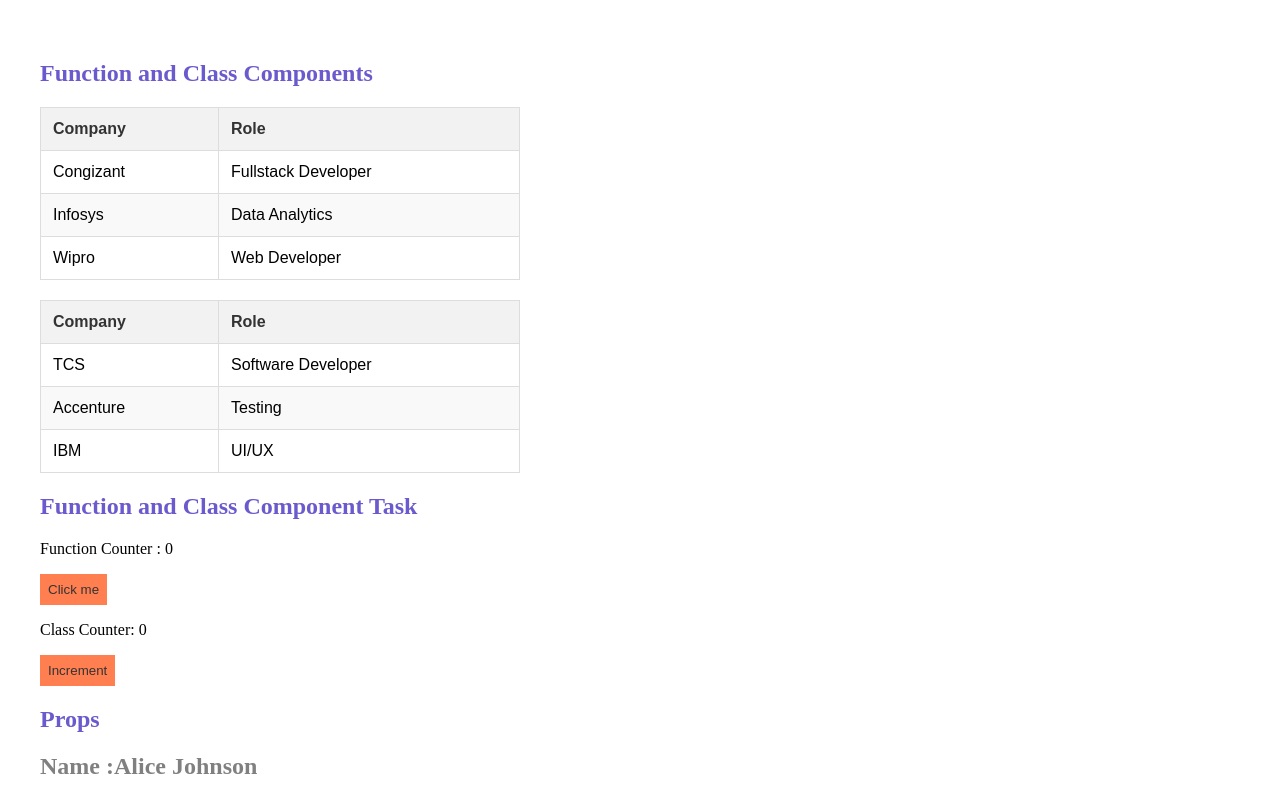
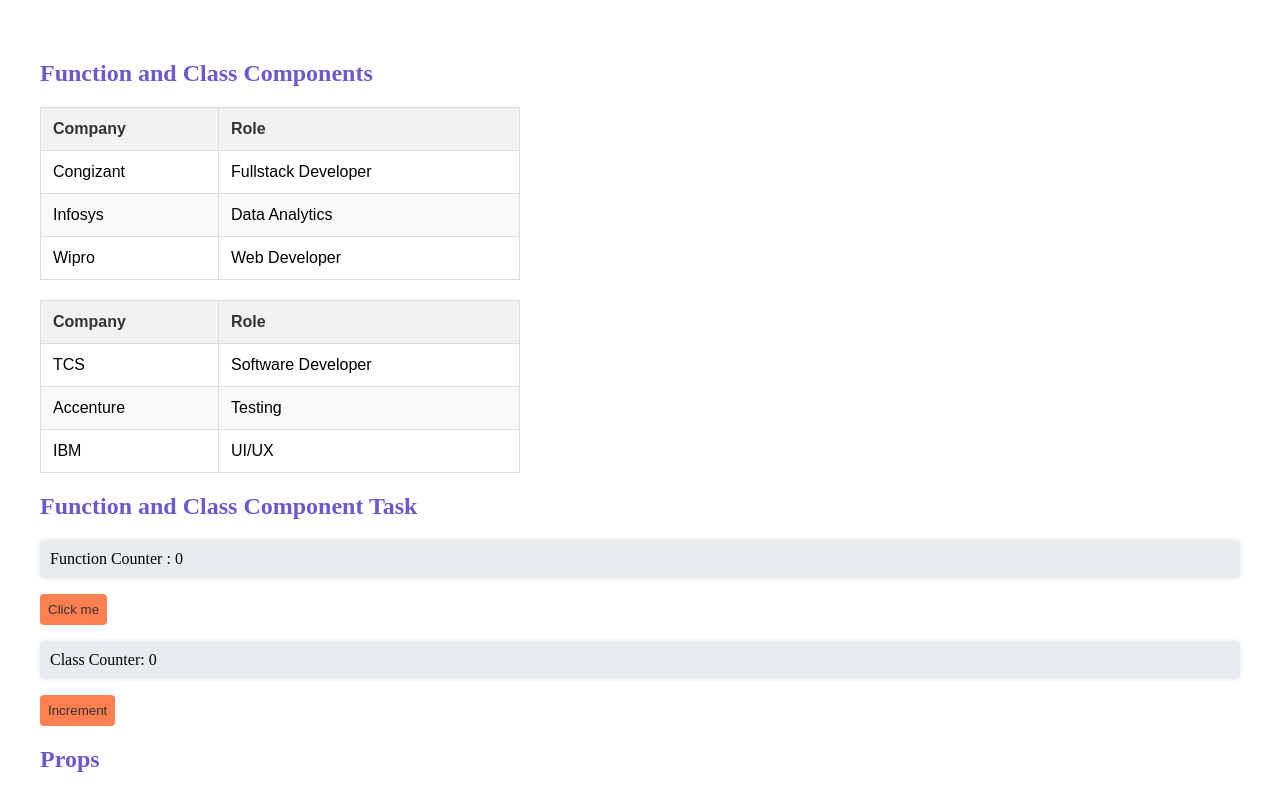
Before and after one commit to VIJAYADASS/React-Learning-and-Task, a React (Vite) app: page / in a window 1280 px wide. Shown: the top 796 px of the page. Built offline with nearby package versions, Linux system fonts and the light colour scheme.

Commit message:
Add the styles for usestate hook

```diff
--- a/src/App.css
+++ b/src/App.css
@@ -69,3 +69,58 @@
   border: 3px solid;
   padding: 25px;
 }
+/* usestateapp */
+.head {
+  color: crimson;
+}
+
+/* useState hook - secondTask */
+form {
+  background-color: #fff;
+  padding: 20px;
+  border-radius: 5px;
+  box-shadow: 0 0 10px rgba(0, 0, 0, 0.1);
+}
+
+form div {
+  margin-bottom: 15px;
+}
+
+label {
+  display: block;
+  font-weight: bold;
+  margin-bottom: 5px;
+}
+
+input {
+  width: 100%;
+  padding: 8px;
+  border: 1px solid #ccc;
+  border-radius: 4px;
+  box-sizing: border-box;
+}
+
+button {
+  background-color: #007bff;
+  color: #fff;
+  padding: 10px 15px;
+  border: none;
+  border-radius: 4px;
+  cursor: pointer;
+  grid-column: 15px; /* Added margin-top for gap */
+}
+
+button:hover {
+  background-color: #0056b3;
+}
+
+h3 {
+  margin-top: 20px;
+}
+
+p {
+  background-color: #e9ecef;
+  padding: 10px;
+  border-radius: 4px;
+  box-shadow: 0 0 5px rgba(0, 0, 0, 0.1);
+}
```
